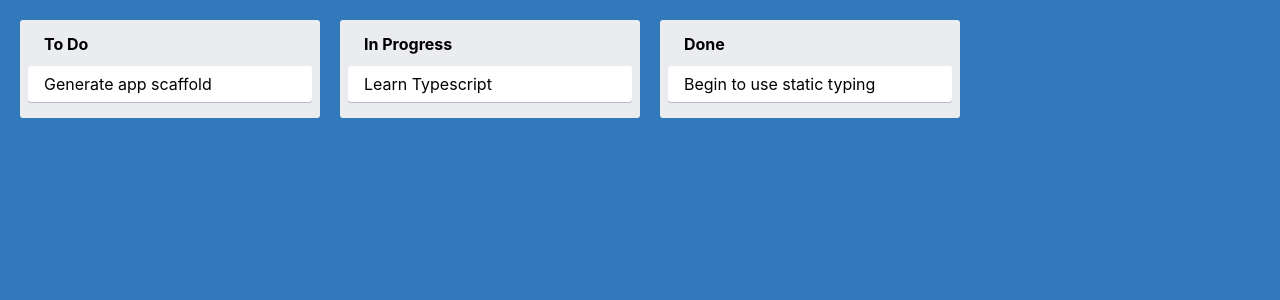
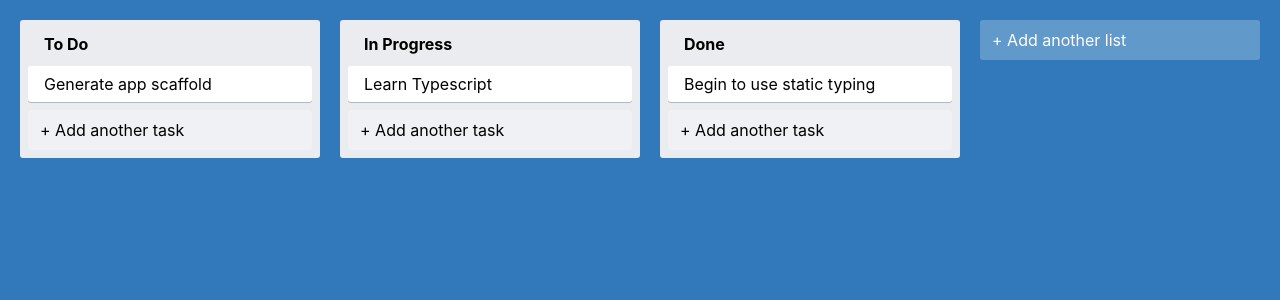
Before and after one commit to gpolli/trello-clone, a React (Create React App) app: page / in a window 1280 px wide. Shown: the top 300 px of the page. Built offline with nearby package versions, Linux system fonts and the light colour scheme.

Commit message:
Created component to add a new task or list

```diff
--- a/src/App.tsx
+++ b/src/App.tsx
@@ -2,6 +2,7 @@ import React from 'react';
 /* Components */
 import Column from './components/Column';
 import Card from './components/Card';
+import AddNewItem from './components/AddNewItem';
 /* CSS */
 import './style.scss';
 
@@ -17,6 +18,7 @@ const App = () => {
       <Column text="Done">
         <Card text="Begin to use static typing" />
       </Column>
+      <AddNewItem toggleButtonText="+ Add another list" onAdd={console.log} />
     </section>
   );
 }
--- /dev/null
+++ b/src/components/AddNewItem/components/NewItemForm/index.tsx
@@ -0,0 +1,20 @@
+import React, { useState } from 'react';
+/* CSS */
+import './style.scss';
+
+interface NewItemFormProps {
+  onAdd(text: string): void,
+}
+
+const NewItemForm = ({ onAdd }: NewItemFormProps) => {
+  const [text, setText] = useState("");
+
+  return (
+    <div className="new-item__form">
+      <input type="text" className="new-item__input" value={text} onChange={e => setText(e.target.value)} />
+      <button className="new-item__button" type="button" onClick={() => onAdd(text)}>Create</button>
+    </div>
+  );
+}
+
+export default NewItemForm;
--- /dev/null
+++ b/src/components/AddNewItem/components/NewItemForm/style.scss
@@ -0,0 +1,28 @@
+.new-item {
+  &__form {
+    max-width: 300px;
+    display: flex;
+    flex-direction: column;
+    width: 100%;
+    align-items: flex-start;
+  }
+
+  &__input {
+    border-radius: 3px;
+    border: none;
+    box-shadow: #091e4240 0px 1px 0px 0px;
+    margin-bottom: 0.5rem;
+    padding: 0.5rem 1rem;
+    width: 100%;
+  }
+
+  &__button {
+    background-color: #5aac44;
+    border-radius: 3px;
+    border: none;
+    box-shadow: none;
+    color: #fff;
+    padding: 6px 12px;
+    text-align: center;
+  }
+}
--- /dev/null
+++ b/src/components/AddNewItem/index.tsx
@@ -0,0 +1,35 @@
+import React, { useState } from 'react';
+/* Components */
+import NewItemForm from './components/NewItemForm';
+/* CSS */
+import './style.scss';
+
+interface AddNewItemProps {
+  onAdd(text: string): void,
+  toggleButtonText: string,
+  dark?: boolean,
+}
+
+const AddNewItem = (props: AddNewItemProps) => {
+  const [showForm, setShowForm] = useState(false);
+  const { onAdd, toggleButtonText, dark } = props;
+
+  if (showForm) {
+    return (
+      <NewItemForm
+        onAdd={text => {
+          onAdd(text)
+          setShowForm(false)
+        }}
+      />
+    );
+  }
+
+  return (
+    <div className={`add-item__button ${dark ? 'add-item__button--dark' : ''}`} onClick={() => setShowForm(true)}>
+      {toggleButtonText}
+    </div>
+  );
+}
+
+export default AddNewItem;
--- /dev/null
+++ b/src/components/AddNewItem/style.scss
@@ -0,0 +1,22 @@
+.add-item {
+  &__button {
+    background-color: #ffffff3d;
+    border-radius: 3px;
+    border: none;
+    color: #fff;
+    cursor: pointer;
+    max-width: 300px;
+    padding: 10px 12px;
+    text-align: left;
+    transition: background 85ms ease-in;
+    width: 100%;
+
+    &:hover {
+      background-color: #ffffff52;
+    }
+
+    &--dark {
+      color: #000;
+    }
+  }
+}
--- a/src/components/Column/index.tsx
+++ b/src/components/Column/index.tsx
@@ -1,4 +1,6 @@
 import React from 'react';
+/* Components */
+import AddNewItem from '../AddNewItem';
 /* CSS */
 import './style.scss';
 
@@ -12,6 +14,7 @@ const Column = ({ text, children }: React.PropsWithChildren<ColumnProps>) => {
       <div className="column__container">
         <div className="column__title">{text}</div>
         {children}
+        <AddNewItem toggleButtonText="+ Add another task" onAdd={console.log} dark />
       </div>
     </section>
   );
```
